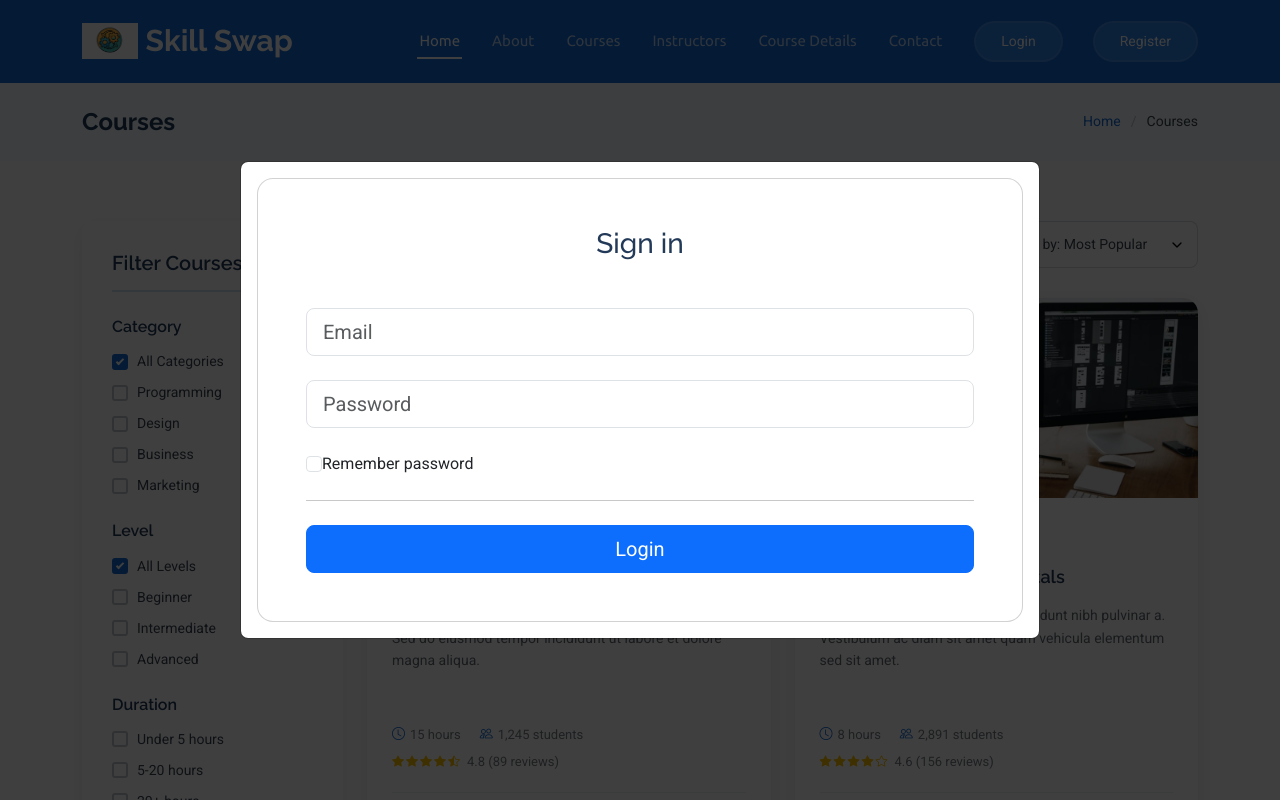
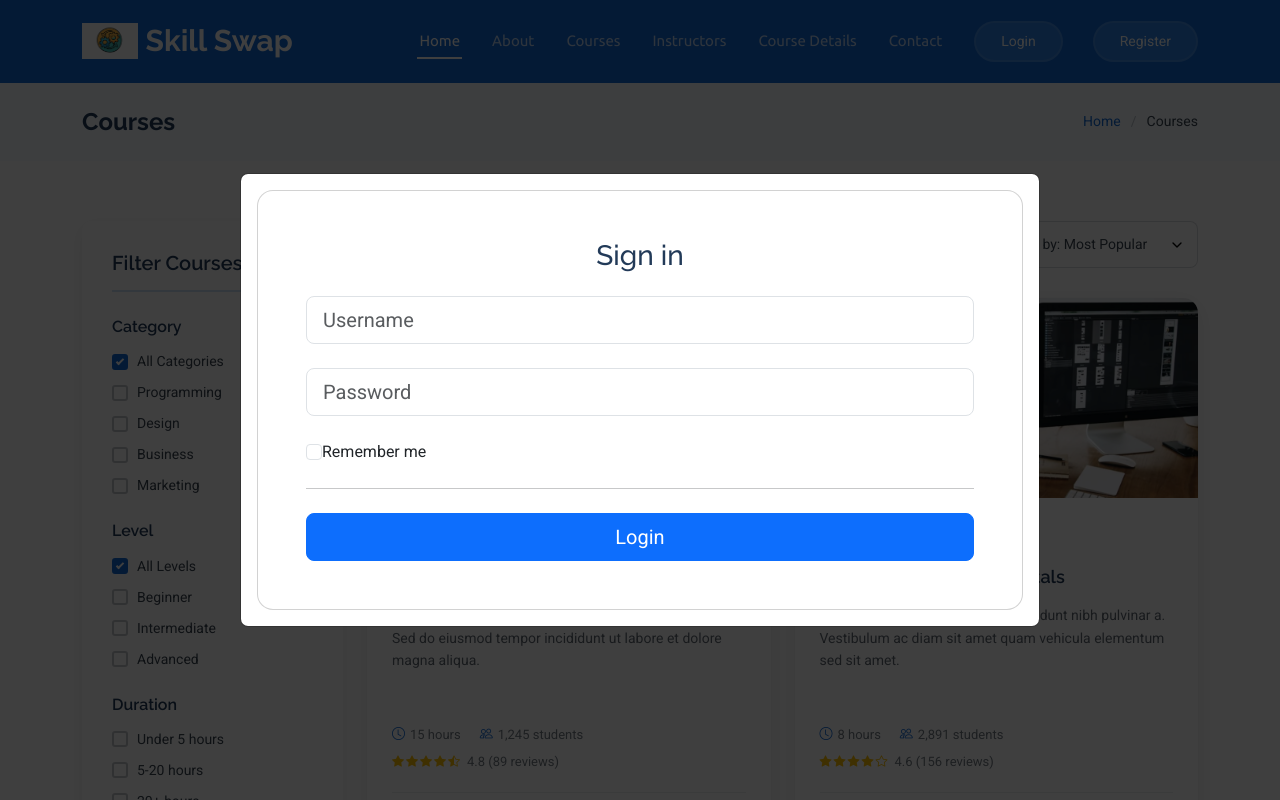
Before and after one commit to takenforgranteddemo-pixel/skill_swap, a Django app: page /courses/ in a window 1280 px wide, after a click on "Login". Run offline with Django 5.2, Linux system fonts and the light colour scheme; some libraries are stand-ins or nearby versions.

Commit message:
Improve user registration and login forms with validation and error handling (#1)
Co-authored-by: Cursor Agent <cursoragent@cursor.com>

```diff
--- a/templates/accounts/login.html
+++ b/templates/accounts/login.html
@@ -2,27 +2,36 @@
 <div class="card shadow-2-strong" style="border-radius: 1rem;">
     <div class="card-body p-5 text-center">
 
-    <h3 class="mb-5">Sign in</h3>
+    <h3 class="mb-4">Sign in</h3>
 
-    <div class="mb-4">
-        <input type="email" id="typeEmailX-2" class="form-control form-control-lg" placeholder="Email" />
-    </div>
+    {% if errors %}
+      <div class="alert alert-danger text-start">
+        <ul class="mb-0">
+          {% for key, error in errors.items %}
+            <li>{{ error }}</li>
+          {% endfor %}
+        </ul>
+      </div>
+    {% endif %}
 
-    <div class="mb-4">
-        <input type="password" id="typePasswordX-2" class="form-control form-control-lg" placeholder="Password" />
-    </div>
+    <form method="POST" action="{% url 'accounts:login' %}">
+      {% csrf_token %}
+      <div class="mb-4 text-start">
+          <input type="text" name="username" class="form-control form-control-lg" placeholder="Username" value="{{ old_data.username|default:'' }}" required />
+      </div>
 
-    <!-- Checkbox -->
-    <div class="form-check d-flex justify-content-start mb-4">
-        <input class="form-check-input" type="checkbox" value="" id="form1Example3" />
-        <label class="form-check-label" for="form1Example3"> Remember password </label>
-    </div>
+      <div class="mb-4 text-start">
+          <input type="password" name="password" class="form-control form-control-lg" placeholder="Password" required />
+      </div>
 
-    <hr class="my-4">
-    <button class="btn btn-primary btn-lg btn-block w-100" type="submit">Login</button>
+      <div class="form-check d-flex justify-content-start mb-4">
+          <input class="form-check-input" type="checkbox" value="1" id="rememberMe" />
+          <label class="form-check-label" for="rememberMe"> Remember me </label>
+      </div>
 
-
-
+      <hr class="my-4">
+      <button class="btn btn-primary btn-lg btn-block w-100" type="submit">Login</button>
+    </form>
 
     </div>
 </div>
--- a/templates/accounts/register.html
+++ b/templates/accounts/register.html
@@ -3,7 +3,7 @@
   <div class="card-body p-4 p-md-5">
     <h3 class="mb-4 pb-2 pb-md-0 mb-md-5 text-center">Registration Form</h3>
 
-    <form method="POST" enctype="multipart/form-data">
+    <form method="POST" action="{% url 'accounts:register' %}" enctype="multipart/form-data">
       {% csrf_token %}
 
       {% if form.errors %}
@@ -84,13 +84,3 @@
   </div>
 </div>
 <!-- END REGISTRATION FORM CARD -->
-
-
-<div class="col-md-6 mb-4">
-  {{ form.first_name }}
-  {% if form.first_name.errors %}
-    <div class="text-danger small">
-      {{ form.first_name.errors.as_text }}
-    </div>
-  {% endif %}
-</div>
--- a/templates/include/header.html
+++ b/templates/include/header.html
@@ -95,8 +95,8 @@
     </div>
     {% else %}
 
-      <a class="btn-getstarted" data-bs-toggle="modal" data-bs-target="#openLoginModal" href="{% url 'accounts:login' %}">Login</a>
-      <a class="btn-getstarted" data-bs-toggle="modal" data-bs-target="#openregisterModal" href="{% url 'accounts:register' %}">Register</a>
+      <a class="btn-getstarted" data-bs-toggle="modal" data-bs-target="#openLoginModal" href="#">Login</a>
+      <a class="btn-getstarted" data-bs-toggle="modal" data-bs-target="#openregisterModal" href="#">Register</a>
     {% endif %}
 
 </header>
```
Also changed, not shown: apps/accounts/forms.py (+29 -0 lines), apps/accounts/views.py (+4 -3 lines).
